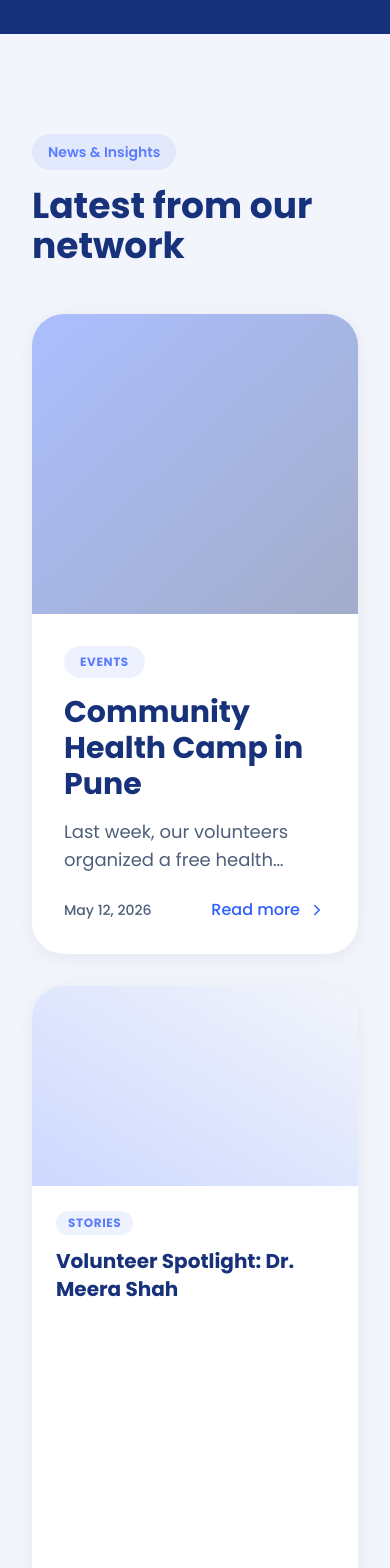
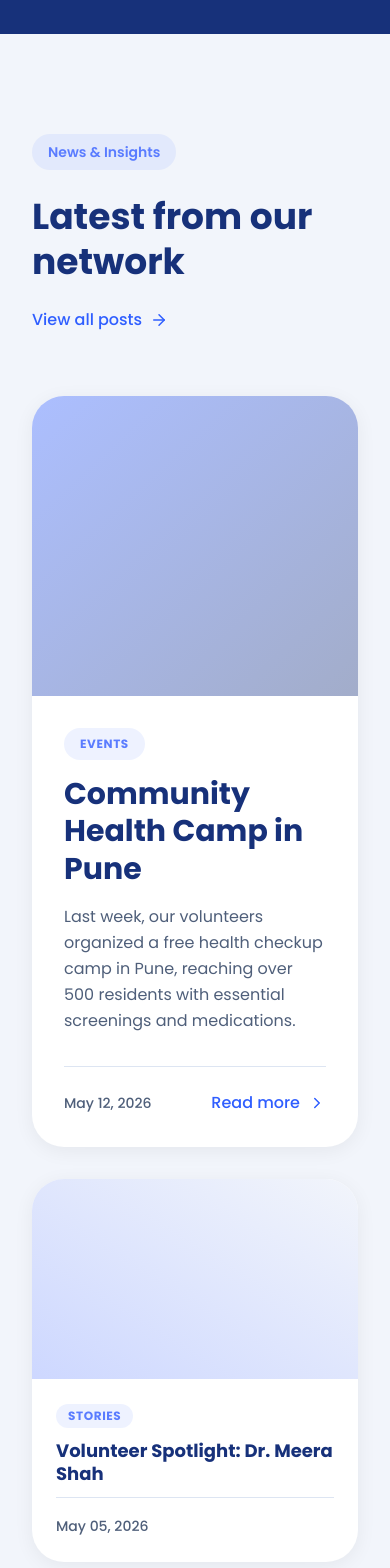
Before and after one commit to bhagyoday-j/Jarurat-Care-Assignment, a React (Vite) app in the folder frontend/: page / in a window 390 px wide. Shown: the part 5700-7268 px from the top of the page. Built offline with nearby package versions, Linux system fonts and the light colour scheme.

Commit message:
fix: ui problem

```diff
--- a/frontend/src/pages/Home.jsx
+++ b/frontend/src/pages/Home.jsx
@@ -193,12 +193,12 @@ const Home = () => {
       {/* 7. Blog Section */}
       <SectionWrapper className="bg-bgLight py-[100px]">
         <div className="max-w-[1280px] mx-auto px-8">
-          <div className="flex justify-between items-end mb-12">
-            <div>
+          <div className="flex flex-col md:flex-row justify-between items-start md:items-end gap-6 mb-16">
+            <div className="space-y-2">
               <div className="inline-block px-4 py-2 bg-accent/10 text-accent rounded-full text-sm font-semibold mb-4">News & Insights</div>
-              <h2 className="text-4xl md:text-[48px] font-bold text-primary">Latest from our network</h2>
+              <h2 className="text-4xl md:text-[48px] font-bold text-primary leading-tight">Latest from our network</h2>
             </div>
-            <Link to="/blogs" className="hidden md:flex text-secondary font-medium items-center gap-2 hover:gap-3 transition-all">
+            <Link to="/blogs" className="text-secondary font-medium items-center gap-2 hover:gap-3 transition-all inline-flex whitespace-nowrap">
               View all posts <ArrowRight size={18} />
             </Link>
           </div>
@@ -208,12 +208,14 @@ const Home = () => {
             <div className="lg:col-span-2 bg-white rounded-[32px] shadow-soft overflow-hidden group hover:-translate-y-1 transition-all duration-300">
               <div className="h-[300px] md:h-[400px] w-full bg-gradient-to-br from-secondary/40 to-primary/40 relative"></div>
               <div className="p-8 md:p-10">
-                <span className="bg-accent/10 text-accent text-xs font-bold rounded-full px-4 py-2 uppercase tracking-wider mb-4 inline-block">Events</span>
-                <h3 className="text-3xl font-bold text-primary mb-4 group-hover:text-secondary transition-colors">Community Health Camp in Pune</h3>
-                <p className="text-textMuted text-lg mb-6 line-clamp-2">Last week, our volunteers organized a free health checkup camp in Pune, reaching over 500 residents with essential screenings and medications.</p>
-                <div className="flex items-center justify-between">
+                <div className="flex items-center gap-2 mb-4">
+                  <span className="bg-accent/10 text-accent text-xs font-bold rounded-full px-4 py-2 uppercase tracking-wider">Events</span>
+                </div>
+                <h3 className="text-3xl font-bold text-primary mb-4 group-hover:text-secondary transition-colors leading-tight">Community Health Camp in Pune</h3>
+                <p className="text-textMuted text-base mb-8 leading-relaxed">Last week, our volunteers organized a free health checkup camp in Pune, reaching over 500 residents with essential screenings and medications.</p>
+                <div className="flex items-center justify-between pt-6 border-t border-border">
                   <span className="text-sm text-textMuted font-medium">May 12, 2026</span>
-                  <Link to="/blogs/1" className="text-secondary font-medium flex items-center gap-2 group-hover:gap-3 transition-all">
+                  <Link to="/blogs/1" className="text-secondary font-medium flex items-center gap-2 group-hover:gap-3 transition-all hover:text-secondary/80">
                     Read more <ChevronRight size={18} />
                   </Link>
                 </div>
@@ -221,15 +223,15 @@ const Home = () => {
             </div>
 
             {/* Smaller Posts */}
-            <div className="space-y-8">
+            <div className="space-y-8 flex flex-col">
               <div className="bg-white rounded-[32px] shadow-soft overflow-hidden group hover:-translate-y-1 transition-all duration-300 flex flex-col h-full">
                 <div className="h-[200px] w-full bg-gradient-to-tr from-accent/30 to-bgLight relative"></div>
                 <div className="p-6 flex-1 flex flex-col justify-between">
                   <div>
                     <span className="bg-accent/10 text-accent text-xs font-bold rounded-full px-3 py-1 uppercase tracking-wider mb-3 inline-block">Stories</span>
-                    <h3 className="text-xl font-bold text-primary mb-2 group-hover:text-secondary transition-colors line-clamp-2">Volunteer Spotlight: Dr. Meera Shah</h3>
+                    <h3 className="text-lg font-bold text-primary mb-3 group-hover:text-secondary transition-colors leading-tight">Volunteer Spotlight: Dr. Meera Shah</h3>
                   </div>
-                  <div className="flex items-center justify-between mt-4">
+                  <div className="pt-4 border-t border-border">
                     <span className="text-sm text-textMuted font-medium">May 05, 2026</span>
                   </div>
                 </div>
@@ -239,23 +241,37 @@ const Home = () => {
                 <div className="p-6 flex-1 flex flex-col justify-between">
                   <div>
                     <span className="bg-accent/10 text-accent text-xs font-bold rounded-full px-3 py-1 uppercase tracking-wider mb-3 inline-block">Guide</span>
-                    <h3 className="text-xl font-bold text-primary mb-2 group-hover:text-secondary transition-colors line-clamp-2">Accessing Free Medicines Under PM-JAY</h3>
+                    <h3 className="text-lg font-bold text-primary mb-3 group-hover:text-secondary transition-colors leading-tight">Accessing Free Medicines Under PM-JAY</h3>
                   </div>
-                  <div className="flex items-center justify-between mt-4">
+                  <div className="pt-4 border-t border-border">
                     <span className="text-sm text-textMuted font-medium">April 28, 2026</span>
                   </div>
                 </div>
               </div>
             </div>
           </div>
+
+          <div className="md:hidden mt-12 text-center">
+            <Link to="/blogs" className="bg-secondary text-white px-8 py-4 rounded-full shadow-soft hover:scale-[1.03] transition-transform duration-300 font-medium inline-flex items-center gap-2">
+              View all posts <ArrowRight size={18} />
+            </Link>
+          </div>
         </div>
       </SectionWrapper>
 
       {/* 8. Contact / Registration Form */}
-      <div id="register-section">
-        {/* Using Register component to reuse form but it has padding-top from its class. We can wrap it. */}
-        <Register />
-      </div>
+      <SectionWrapper className="bg-bgSection py-[100px]" id="register-section">
+        <div className="max-w-[1100px] mx-auto px-8">
+          <div className="space-y-4 mb-16 text-center">
+            <div className="inline-block px-4 py-2 bg-accent/10 text-accent rounded-full text-sm font-semibold mx-auto">Get Involved</div>
+            <h2 className="text-4xl md:text-[48px] font-bold text-primary leading-tight">Get Involved or Request Support</h2>
+            <p className="text-textMuted text-lg max-w-2xl mx-auto leading-relaxed">
+              Whether you need assistance or want to offer your skills to help others, you are in the right place.
+            </p>
+          </div>
+          <Register />
+        </div>
+      </SectionWrapper>
 
     </div>
   );
--- a/frontend/src/pages/Register.jsx
+++ b/frontend/src/pages/Register.jsx
@@ -59,11 +59,12 @@ const Register = () => {
   };
 
   return (
-    <div className="bg-bgLight min-h-screen py-20">
+    <div className="bg-bgSection min-h-screen py-20">
       <SectionWrapper className="max-w-[1100px] mx-auto px-8">
-        <div className="text-center mb-12">
-          <h1 className="text-4xl md:text-5xl font-bold text-primary mb-4">Get Involved or Request Support</h1>
-          <p className="text-textMuted text-lg max-w-2xl mx-auto">
+        <div className="space-y-4 mb-16 text-center">
+          <div className="inline-block px-4 py-2 bg-accent/10 text-accent rounded-full text-sm font-semibold mx-auto">Get Involved</div>
+          <h1 className="text-4xl md:text-5xl font-bold text-primary leading-tight mb-4">Get Involved or Request Support</h1>
+          <p className="text-textMuted text-lg max-w-2xl mx-auto leading-relaxed">
             Whether you need assistance or want to offer your skills to help others, you are in the right place.
           </p>
         </div>
```
